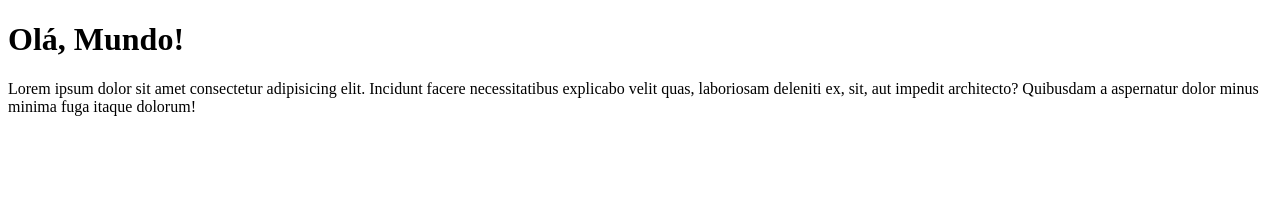
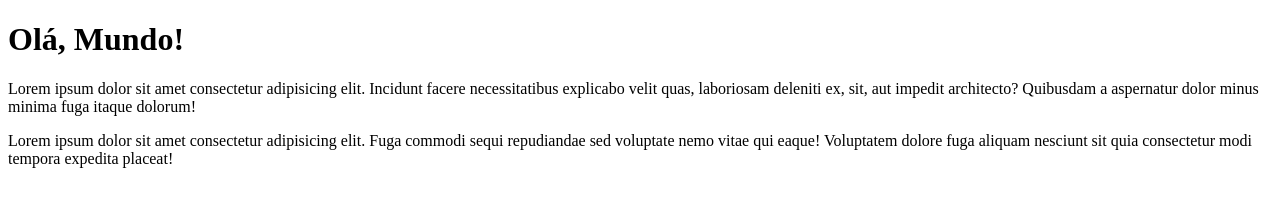
Before and after one commit to Itamar-D1/First-git, a plain HTML site: page site-project/index.html in a window 1280 px wide. Drawn offline with Linux system fonts and the light colour scheme.

Commit message:
Adicionei um paragrafo!

```diff
--- a/site-project/index.html
+++ b/site-project/index.html
@@ -9,5 +9,6 @@
 <body>
      <h1>Olá, Mundo!</h1>
     <p>Lorem ipsum dolor sit amet consectetur adipisicing elit. Incidunt facere necessitatibus explicabo velit quas, laboriosam deleniti ex, sit, aut impedit architecto? Quibusdam a aspernatur dolor minus minima fuga itaque dolorum!</p>
+     <p>Lorem ipsum dolor sit amet consectetur adipisicing elit. Fuga commodi sequi repudiandae sed voluptate nemo vitae qui eaque! Voluptatem dolore fuga aliquam nesciunt sit quia consectetur modi tempora expedita placeat!</p>
 </body>
 </html>
```
